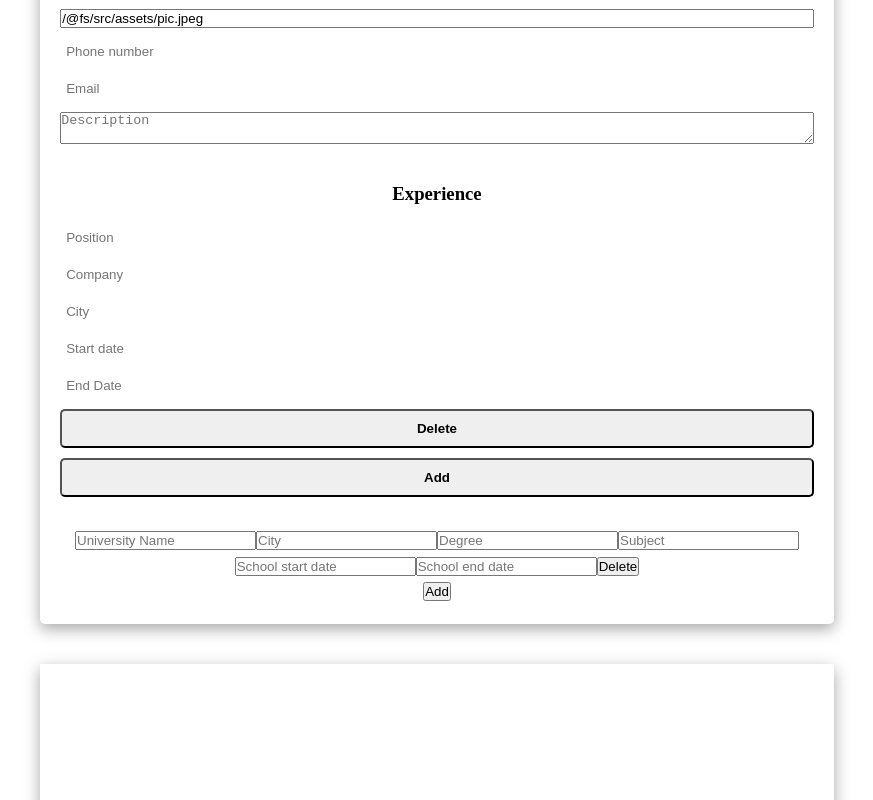
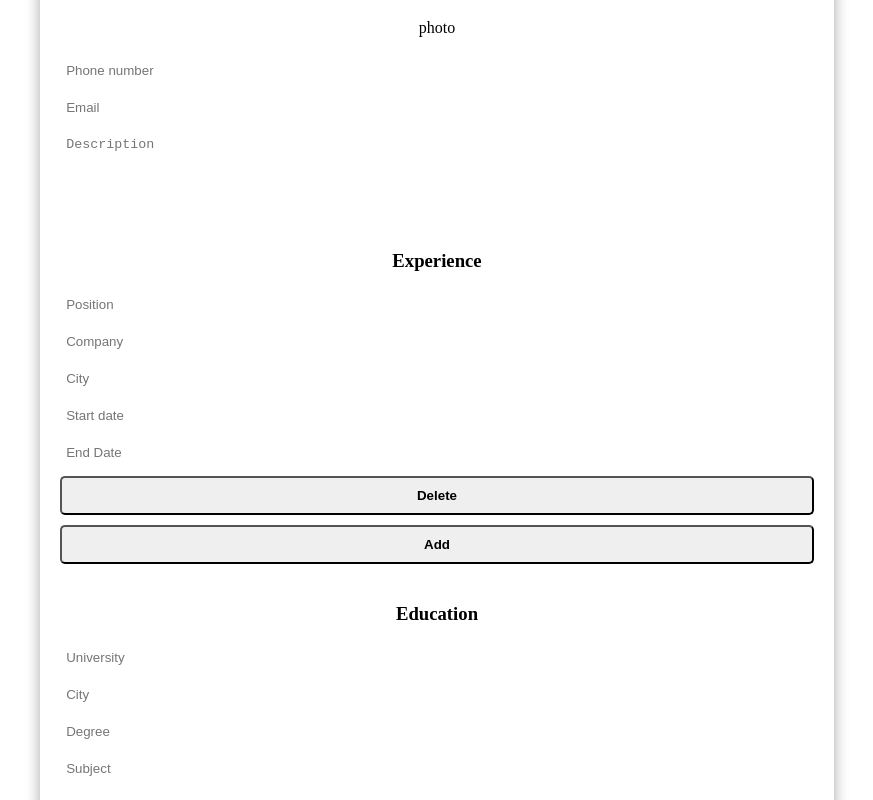
Before and after one commit to ArekBM/ResumeBuilder, a React (Vite) app: page / in a window 1280 px wide. Shown: the part 320-1120 px from the top of the page, without its empty margins (203-1076 px from the left). Built offline with nearby package versions, Linux system fonts and the light colour scheme.

Commit message:
added inputs

```diff
--- a/src/components/Forms/EducationItem.jsx
+++ b/src/components/Forms/EducationItem.jsx
@@ -1,51 +1,53 @@
 import React from 'react';
+import Input from '../Utils/Input';
+import Button from '../Utils/Button';
 
 export default function EducationItem({id, educationItem, onChange, onDelete}){
     return(
-        <section>
-            <input
+        <>
+            <Input
                 onChange={((e) => onChange(e, id))}
                 type='text'
                 name='university'
-                placeholder='University Name'
+                placeholder='University'
                 value={educationItem.university}
             />
-            <input
+            <Input
                 onChange={((e) => onChange(e, id))}
                 type='text'
                 name='city'
                 placeholder='City'
                 value={educationItem.city}
             />
-            <input
+            <Input
                 onChange={((e) => onChange(e, id))}
                 type='text'
                 name='degree'
                 placeholder='Degree'
                 value={educationItem.degree}
             />
-            <input
+            <Input
                 onChange={((e) => onChange(e, id))}
                 type='text'
                 name='subject'
                 placeholder='Subject'
                 value={educationItem.subject}
             />
-            <input
+            <Input
                 onChange={((e) => onChange(e,id))}
                 type='text'
                 name='schoolStart'
                 placeholder='School start date'
                 value={educationItem.schoolStart}
             />
-            <input
+            <Input
                 onChange={((e) => onChange(e, id))}
                 type='text'
                 name='schoolEnd'
                 placeholder='School end date'
                 value={educationItem.schoolEnd}
             />
-            <button onClick={() => onDelete(id)}>Delete</button>
-        </section>
+            <Button text='Delete' onClick={() => onDelete(id)}></Button>
+        </>
     )
 }
--- a/src/components/Forms/EducationList.jsx
+++ b/src/components/Forms/EducationList.jsx
@@ -1,5 +1,7 @@
 import React from 'react';
 import EducationItem from './EducationItem';
+import Section from '../Utils/Section';
+import Button from '../Utils/Button';
 
 export default function Education({education, onChange, onAdd, onDelete }){
     const educationItems = education.map((educationItem) => (
@@ -12,9 +14,9 @@ export default function Education({education, onChange, onAdd, onDelete }){
         />
     ))
     return(
-        <section title='Education'>
+        <Section title='Education' titlePadding='0.5rem' direction='column'>
             {educationItems}
-            <button onClick={onAdd}>Add</button>
-        </section>
+            <Button text='Add' onClick={onAdd}></Button>
+        </Section>
     )
 }
--- a/src/components/Forms/Personal.jsx
+++ b/src/components/Forms/Personal.jsx
@@ -2,6 +2,7 @@ import React from 'react';
 import FileInput from '../Utils/FileInput';
 import Section from '../Utils/Section';
 import Input from '../Utils/Input';
+import TextArea from '../Utils/TextArea';
 
 export default function Personal({personalInfo, handleChange}){
     return (
@@ -38,10 +39,10 @@ export default function Personal({personalInfo, handleChange}){
                 placeholder='Address'
                 value={personalInfo.address}
             />
-            <input
+            <FileInput
                 onChange={(e) => handleChange(e)}
                 name='photo'
-                label='Photo'
+                label='photo'
                 value={personalInfo.photo}
             />
             <Input
@@ -58,7 +59,7 @@ export default function Personal({personalInfo, handleChange}){
                 placeholder='Email'
                 value={personalInfo.email}
             />
-            <textarea
+            <TextArea
                 onChange={(e) => handleChange(e)}
                 name='description'
                 placeholder='Description'
--- a/src/components/Main.jsx
+++ b/src/components/Main.jsx
@@ -1,4 +1,4 @@
-import React from 'react';
+import React, {useState, useRef} from 'react';
 import emptyCV from './Utils/emptyCV';
 import MainForm from './Forms/MainForm';
 import Preview from './Preview/Preview';
@@ -120,6 +120,8 @@ export default function Main() {
         })
     }
 
+    const componentRef = useRef()
+
     return (
         <MainWrapper>
             <MainForm
@@ -132,7 +134,7 @@ export default function Main() {
                 onAddEducation={handleAddEducation}
                 onDeleteEducation={handleDeleteEducation}
             />
-            <Preview cv={cv} />
+            <Preview cv={cv} ref={componentRef} />
         </MainWrapper>
     )
 }
--- a/src/components/Preview/HeaderPreview.jsx
+++ b/src/components/Preview/HeaderPreview.jsx
@@ -16,5 +16,6 @@ export default function CVHeader({personalInfo}){
 const CVHeaderWrapper = styled.header`
     grid-column: span 2;
     padding: 2rem;
+    background-color: #237597;
 
 `
--- a/src/components/Preview/Sidebar.jsx
+++ b/src/components/Preview/Sidebar.jsx
@@ -18,6 +18,7 @@ export default function Sidebar({personalInfo}) {
 
 const SidebarWrapper = styled.div`
     padding: 2rem;
+    background-color: #2D95C0;
 
 `
 
--- a/src/components/Utils/FileInput.jsx
+++ b/src/components/Utils/FileInput.jsx
@@ -14,7 +14,7 @@ const FileInputWrapper = styled.input`
 display: none;
 `;
 
-const Label = styled.input`
+const Label = styled.label`
     padding: 0.5rem;
     border-radius: 5px;
     border: 1px solid transparent;
--- a/src/components/Utils/Section.jsx
+++ b/src/components/Utils/Section.jsx
@@ -30,6 +30,7 @@ const SectionWrapper = styled.section`
 const Title = styled.h3`
     padding: ${(props) => props.padding};
 
+
 `
 
 const Children = styled.div`
--- a/src/components/Utils/Subsection.jsx
+++ b/src/components/Utils/Subsection.jsx
@@ -18,4 +18,4 @@ const SubsectionWrapper = styled.section`
 const Title = styled.h4`
     padding: ${(props) => props.padding};
     line-height: 1.6;
-`
+`;
--- /dev/null
+++ b/src/components/Utils/TextArea.jsx
@@ -0,0 +1,22 @@
+import React from 'react';
+import styled from 'styled-components';
+
+export default function TextArea({onChange, name, placeholder, value}){
+    return(
+        <TextAreaWrapper
+            onChange={onChange}
+            name={name}
+            placeholder={placeholder}
+            value={value}
+        />
+    )
+}
+
+const TextAreaWrapper = styled.textarea`
+    height: 80px;
+    padding: 0.5rem;
+    padding-right: 2rem;
+    border-radius: 5px;
+    border: 1px solid transparent;
+    resize: none;
+`
```
